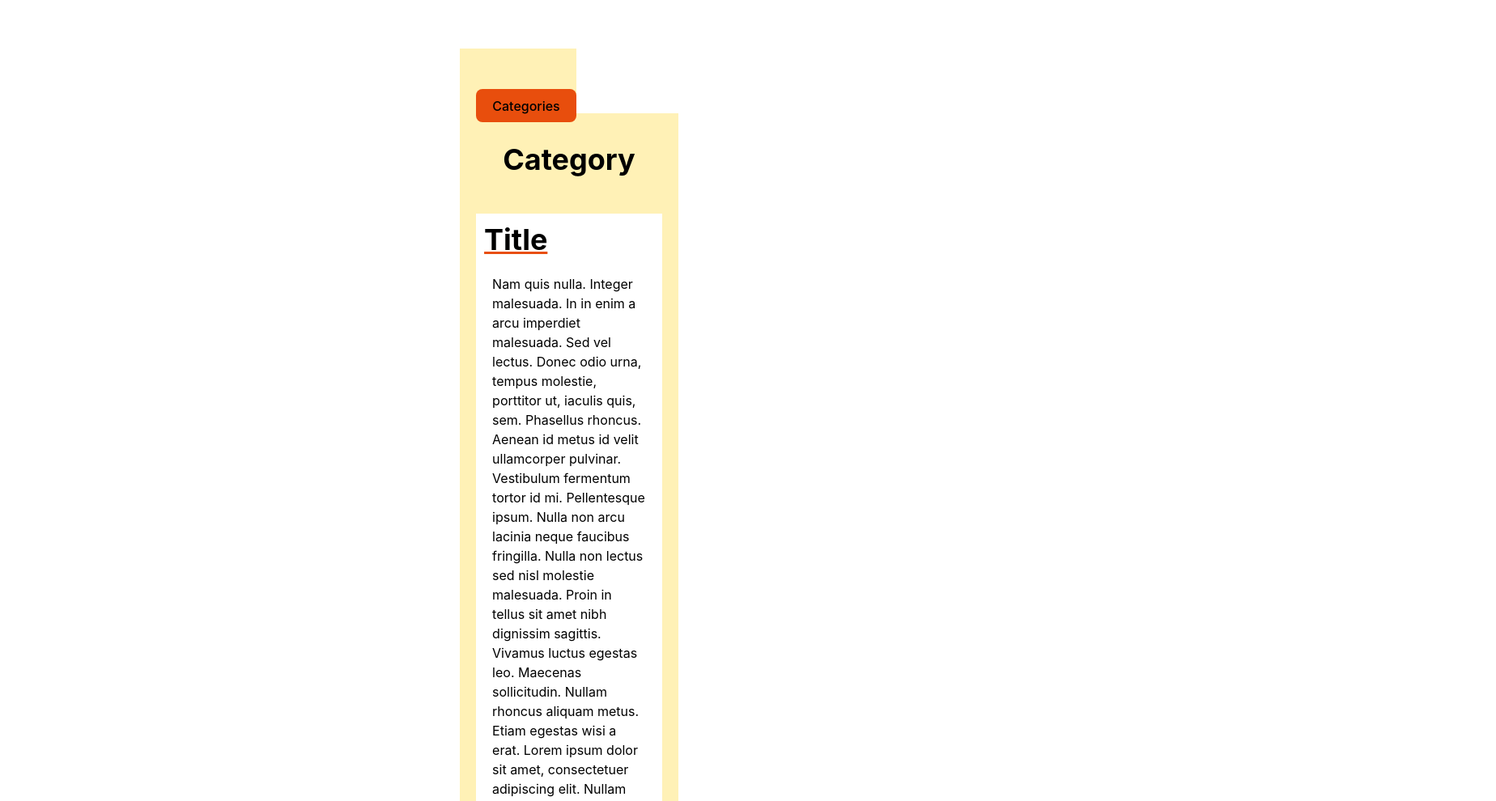
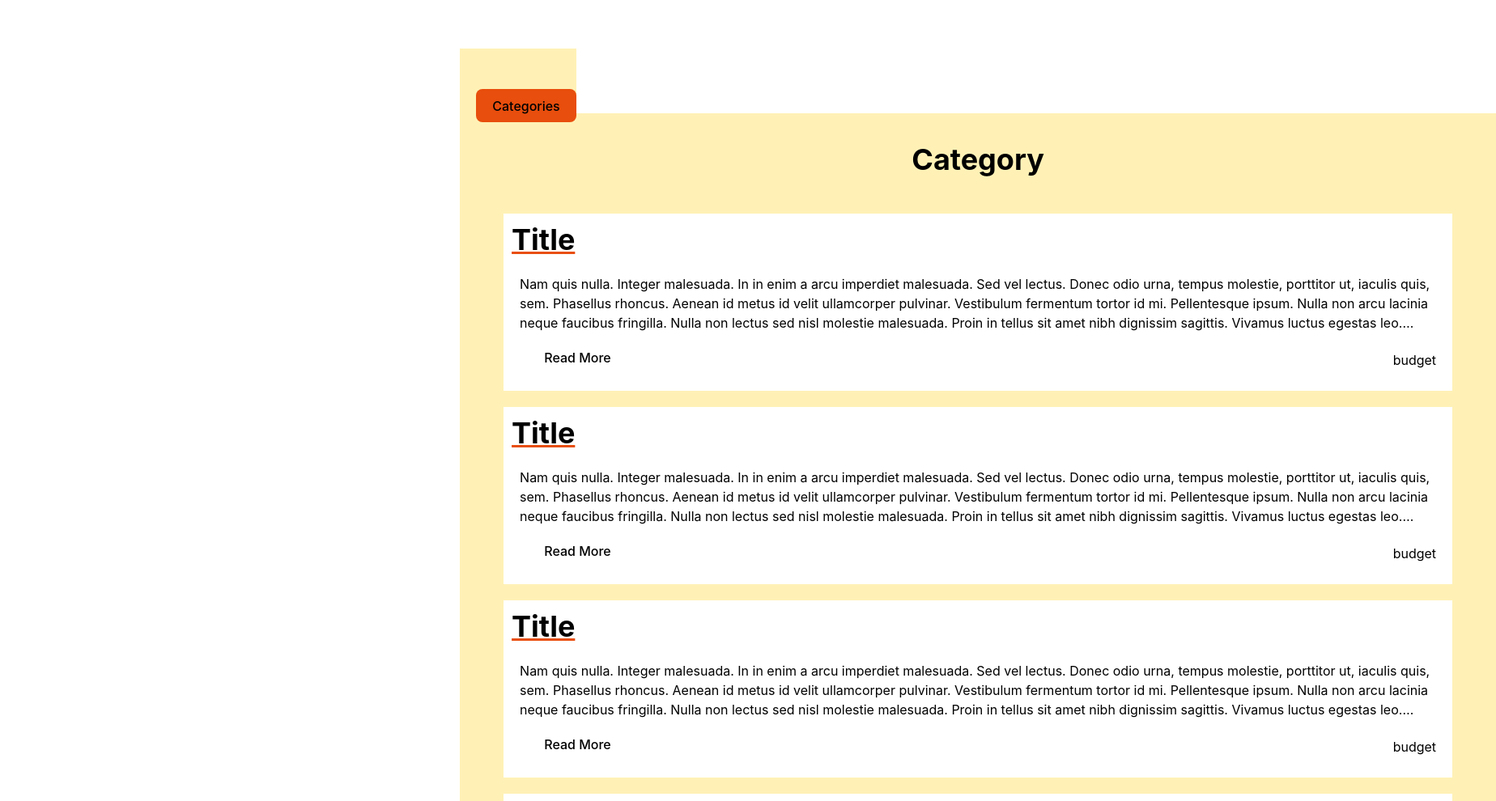
Before and after one commit to FataneKorkadbona/SAG-Frontend, a React (Vite) app: page / in a window 1280 px wide. Shown: the part 292-1282 px from the top of the page at 81% size, 1848 px wide, since content can reach past the window. Built offline with nearby package versions, Linux system fonts and the light colour scheme.

Commit message:
home.module.scss
changing some visual things

```diff
--- a/src/pages/homepage/home.module.scss
+++ b/src/pages/homepage/home.module.scss
@@ -359,6 +359,14 @@ p {
     text-decoration: none;
   }
 
+  form {
+    display: flex;
+    flex-direction: column;
+    justify-content: center;
+    align-items: center;
+    width: 100%;
+  }
+
   label {
     color: #000;
     width: 400px;
@@ -399,8 +407,28 @@ p {
     display: none;
   }
 
+  .info__categories {
+    width: 100%;
+  }
+
   .info__cards {
     display: flex;
     flex-direction: column;
+    justify-content: center;
+    align-items: center;
+    width: 100vw;
+  }
+  .info__fullcard {
+    display: none;
+  }
+
+  .card__list {
+    display: flex;
+    flex-direction: column;
+
+    max-height: fit-content;
+  }
+  .info__card {
+    width: 90vw;
   }
 }
```
